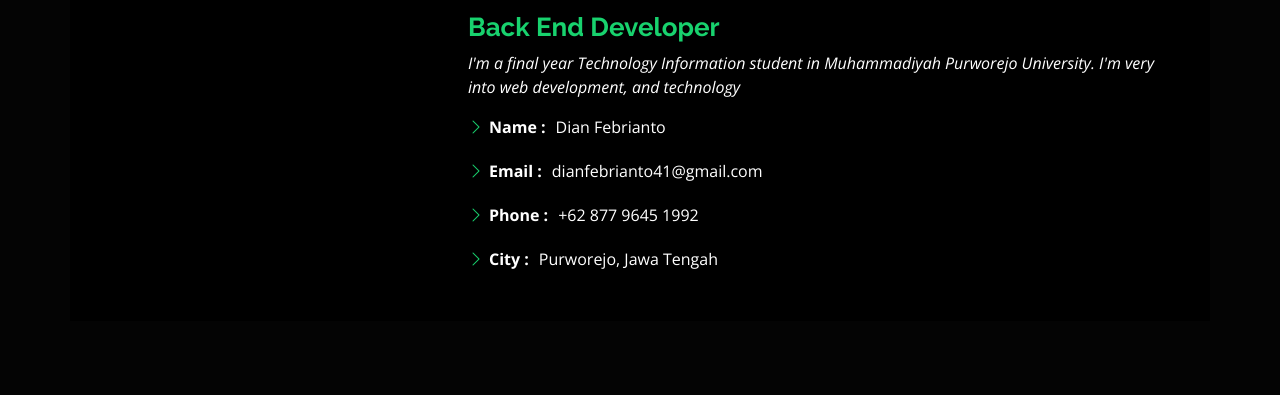
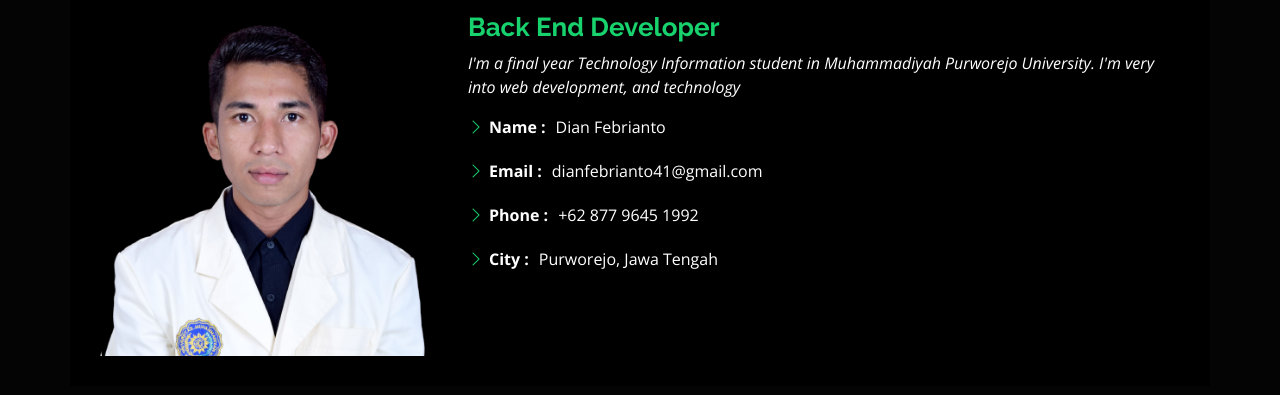
Before and after one commit to dianfeb/dianfeb.github.io, a plain HTML site: page index.html in a window 1280 px wide. Both pictures are taken after a click on the link "About". Shown: the part 201-596 px from the top of the page. Drawn offline with nearby package versions, Linux system fonts and the light colour scheme; files whose address does not match are found by name.

Commit message:
Update index.html

```diff
--- a/index.html
+++ b/index.html
@@ -72,7 +72,7 @@
 
       <div class="row">
         <div class="col-lg-4" data-aos="fade-right">
-          <img src="assets/img/DSC_0016-min-removebg.png" class="img-fluid" alt="">
+          <img src="img/DSC_0016-min-removebg.png" class="img-fluid" alt="">
         </div>
         <div class="col-lg-8 pt-4 pt-lg-0 content" data-aos="fade-left">
           <h3>Back End Developer</h3>
```
